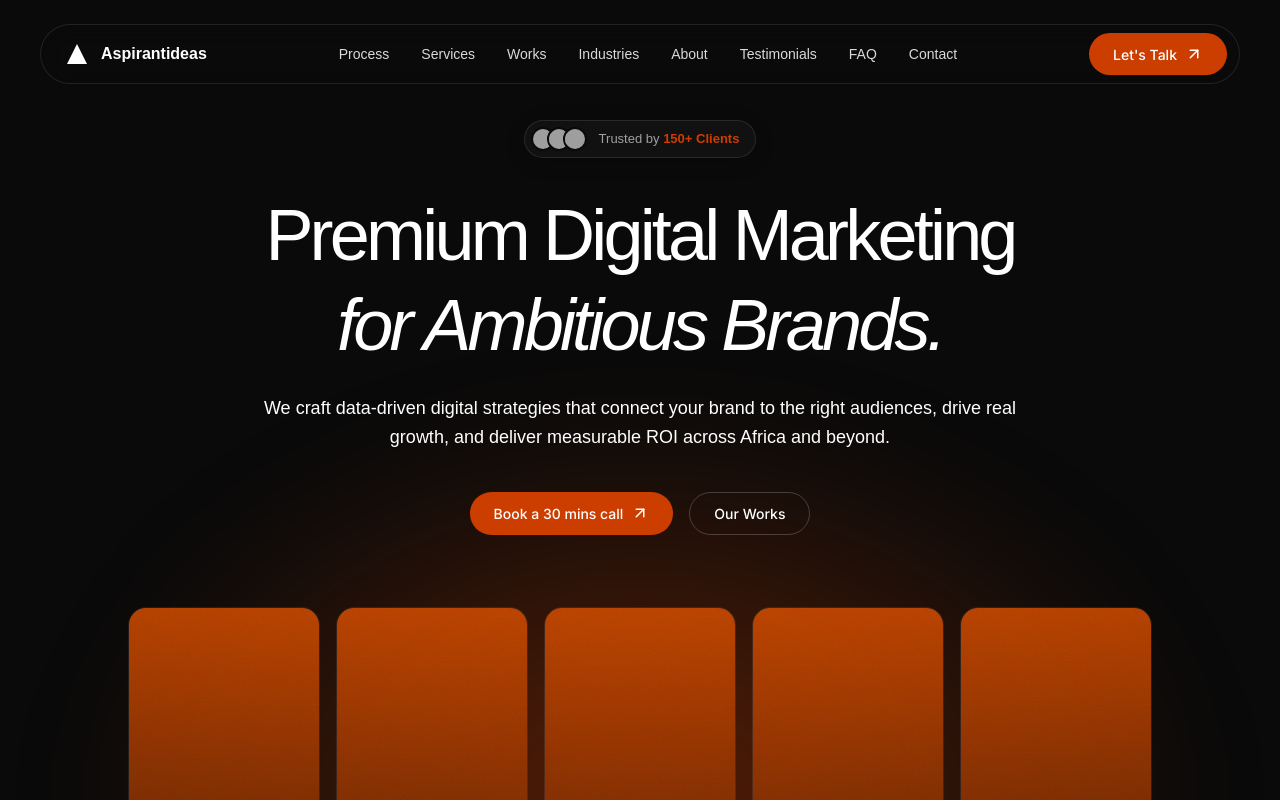
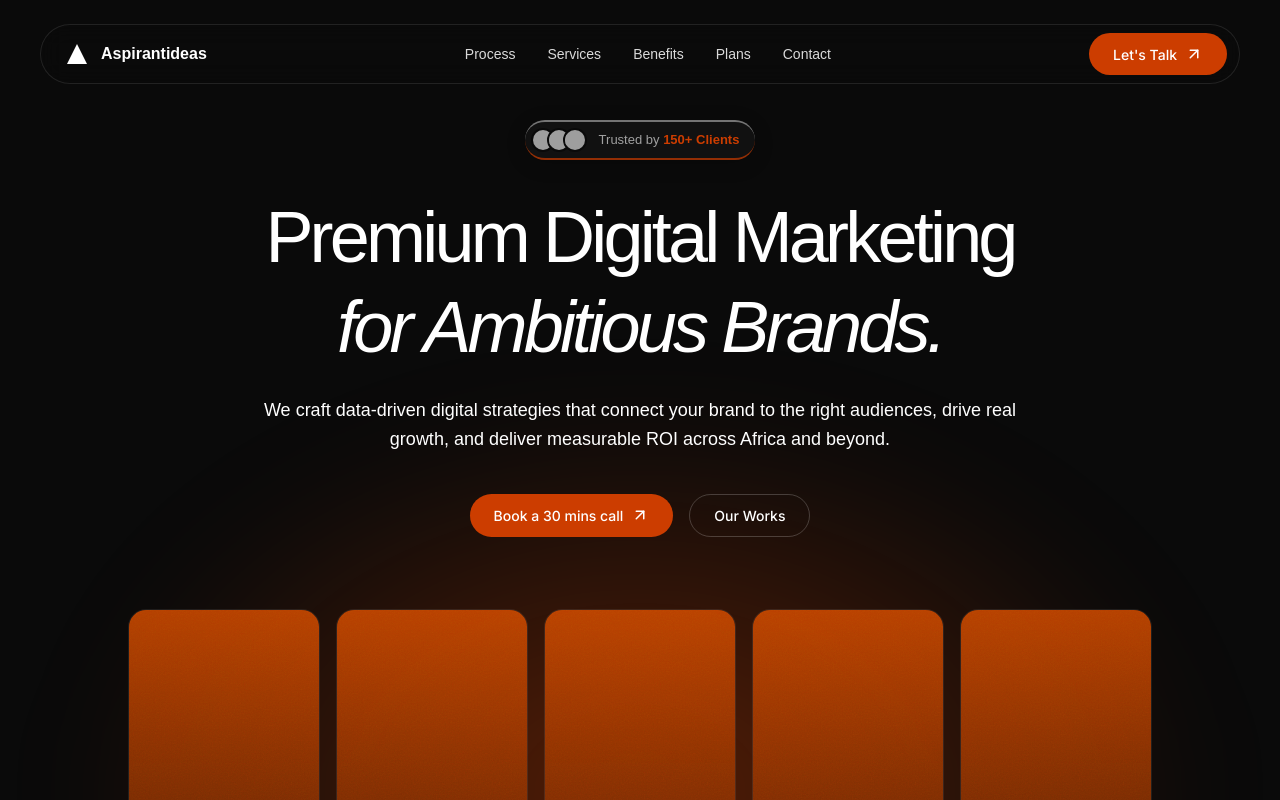
Before and after one commit to purfull/aspirant, a React (Vite) app: page / in a window 1280 px wide. Shown: the top 800 px of the page. Built offline with nearby package versions, Linux system fonts and the light colour scheme; grey boxes are pictures that could not be loaded; a web font is replaced by a local one.

Commit message:
till particals

```diff
--- a/src/components/Header/Header.jsx
+++ b/src/components/Header/Header.jsx
@@ -6,11 +6,11 @@ import { motion, AnimatePresence } from 'framer-motion';
 const navLinks = [
   { name: 'Process', href: '#process' },
   { name: 'Services', href: '#services' },
-  { name: 'Works', href: '#works' },
-  { name: 'Industries', href: '#industries' },
-  { name: 'About', href: '#about' },
-  { name: 'Testimonials', href: '#testimonials' },
-  { name: 'FAQ', href: '#faq' },
+  { name: 'Benefits', href: '#penefits' },
+  { name: 'Plans', href: '#plans' },
+  // { name: 'About', href: '#about' },
+  // { name: 'Testimonials', href: '#testimonials' },
+  // { name: 'FAQ', href: '#faq' },
   { name: 'Contact', href: '#contact' },
 ];
 
--- a/src/components/Hero/Hero.scss
+++ b/src/components/Hero/Hero.scss
@@ -37,7 +37,8 @@
     align-items: center;
     gap: 12px;
     background: rgba(255, 255, 255, 0.03);
-    border: 1px solid rgba(255, 255, 255, 0.1);
+    border-top: 2px solid rgba($color-text-muted, 0.7);
+    border-bottom: 2px solid rgba($color-primary, 0.7);
     padding: 6px 16px 6px 6px;
     border-radius: 40px;
     margin-bottom: 32px;
--- a/src/components/IndustryCTA/IndustryCTA.jsx
+++ b/src/components/IndustryCTA/IndustryCTA.jsx
@@ -3,7 +3,7 @@ import Button from '../Button/Button';
 import { motion } from 'framer-motion';
 
 // Deterministic particles generated at module level for pure rendering
-const PARTICLES = Array.from({ length: 42 }).map((_, i) => {
+const PARTICLES = Array.from({ length: 102 }).map((_, i) => {
   const pseudo1 = ((i * 37 + 13) % 100) / 100;
   const pseudo2 = ((i * 73 + 29) % 100) / 100;
   const pseudo3 = ((i * 19 + 7) % 100) / 100;
--- a/src/components/IndustryCTA/IndustryCTA.scss
+++ b/src/components/IndustryCTA/IndustryCTA.scss
@@ -28,20 +28,20 @@
     position: absolute;
     top: 50%;
     left: 50%;
-    width: 140%;
-    height: 180%;
+    width: 75%;
+    height: 150%;
     transform: translate(-50%, -50%);
     pointer-events: none;
     z-index: 1;
-    animation: rotateCircularGlow 8s linear infinite;
+    animation: rotateCircularGlow 16s linear infinite;
     will-change: transform;
 
     .circular-gradient-orb {
       position: absolute;
-      top: 10%;
-      left: 15%;
-      width: 520px;
-      height: 440px;
+      top: 20%;
+      left: 5%;
+      width: 620px;
+      height: 740px;
       border-radius: 50%;
       background: radial-gradient(
         ellipse at center,
```
